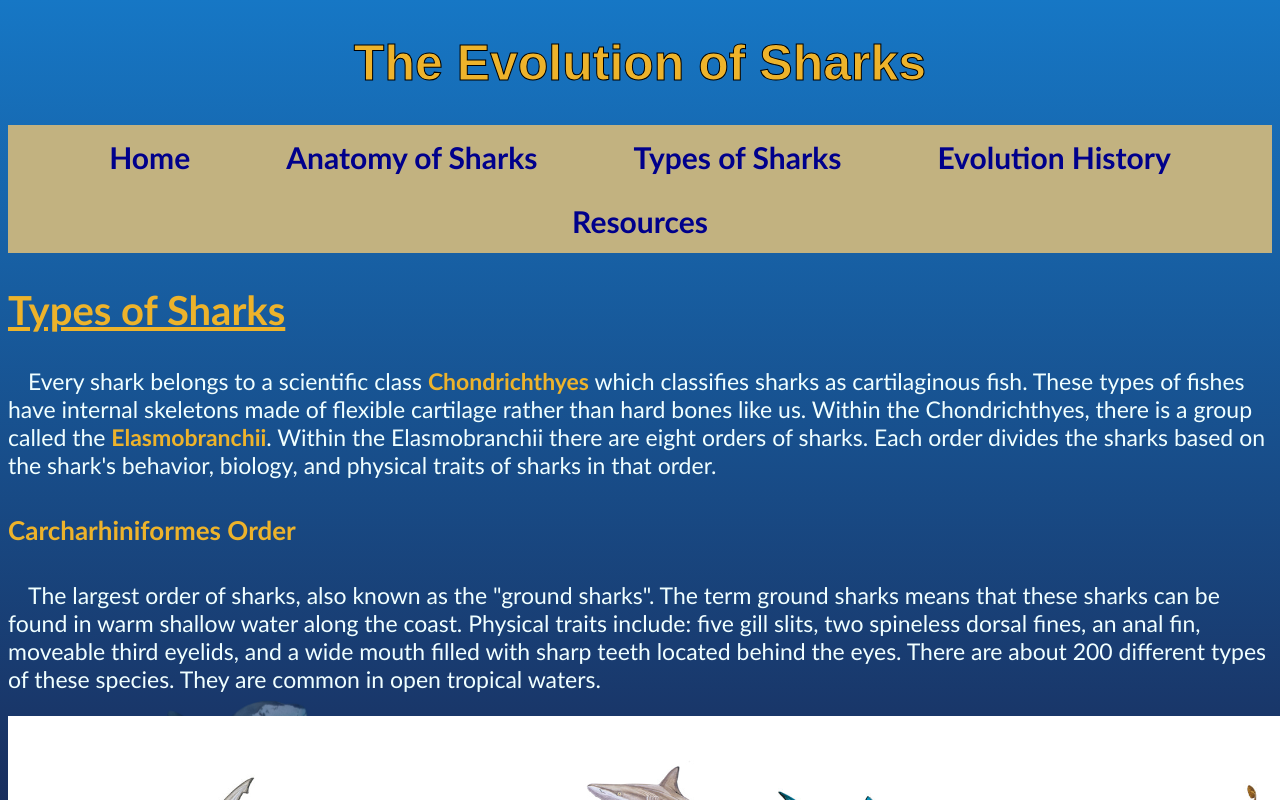
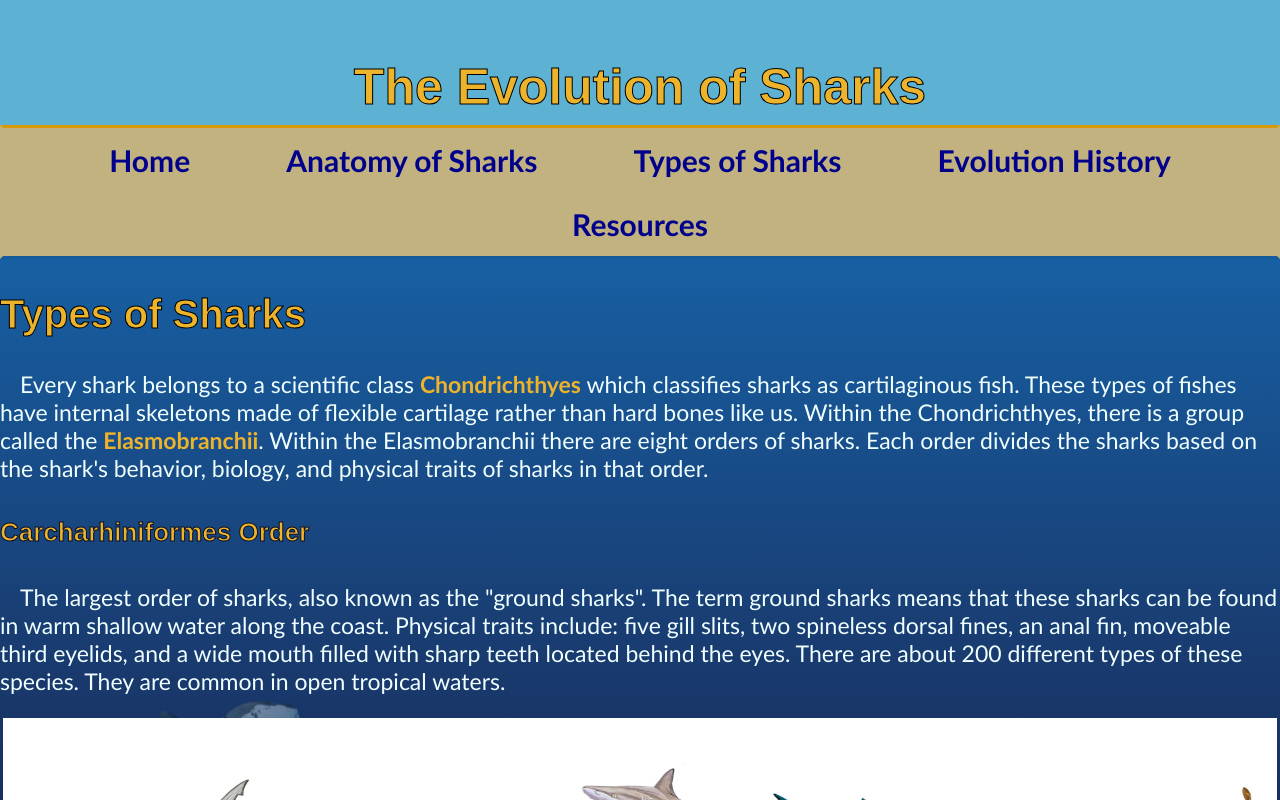
Before and after one commit to cesar-gz/Sharks, a React (Create React App) app in the folder evolution/: page / in a window 1280 px wide. Shown: the top 800 px of the page. Built offline with nearby package versions, Linux system fonts and the light colour scheme; the HTML template or start-up script is replaced by a standard one.

Commit message:
css changes

```diff
--- a/evolution/package.json
+++ b/evolution/package.json
@@ -8,6 +8,7 @@
     "@testing-library/react": "^13.4.0",
     "@testing-library/user-event": "^13.5.0",
     "axios": "^1.3.4",
+    "gh-pages": "^5.0.0",
     "react": "^18.2.0",
     "react-dom": "^18.2.0",
     "react-router-dom": "^6.8.1",
--- a/evolution/src/App.css
+++ b/evolution/src/App.css
@@ -1,5 +1,10 @@
 nav {
   background-color: #C2B280;
+  border-top: #d89a09;
+  border-bottom: #125c9a;
+  border-left: #C2B280;
+  border-right: #C2B280;
+  border-style: solid;
 }
 
 nav ul {
@@ -36,9 +41,16 @@ body{
   background-image: linear-gradient(180deg, #1677C5 0%, #1A224C 31%, #0D1126 75%);
   background-repeat: no-repeat;
   background-size: cover;
+  margin: 0;
+  padding: 0;
 }
 
 h1 {
+  background-color: rgb(93, 177, 210);
+  height: 125px;
+  margin: 0;
+  padding: 0;
+  vertical-align: middle;
   font-weight: 800;
   font-size: 50px;
   text-align: center;
@@ -50,7 +62,9 @@ h1 {
 h2 {
   font-size: 40px;
   color: #EDB32B;
-  text-decoration: underline;
+  font-family: 'Montserrat', sans-serif;
+  -webkit-text-stroke: 1px black;
+  font-weight: 800;
 }
 
 /* to change the color of unvisited links */
@@ -64,11 +78,17 @@ a:visited{
 h3 {
   text-indent: 100px;
   font-size: 28px;
+  font-family: 'Montserrat', sans-serif;
+  -webkit-text-stroke: 1px #0D1126;
+  font-weight: 800;
 }
 
 h4 {
   font-size: 26px;
   color: #EDB32B;
+  font-family: 'Montserrat', sans-serif;
+  -webkit-text-stroke: 1px #0D1126;
+  font-weight: 800;
 }
 
 p {
--- a/evolution/src/App.js
+++ b/evolution/src/App.js
@@ -13,7 +13,7 @@ import megalodon from './assets/shark3.png';
 function App() {
   return (
     <div className="App">
-      <h1>The Evolution of Sharks</h1>
+      <h1><br></br>The Evolution of Sharks</h1>
 
       <BrowserRouter>
         <nav>
```
Also changed, not shown: 24 other files (tests, documents, lock files or other folders).
